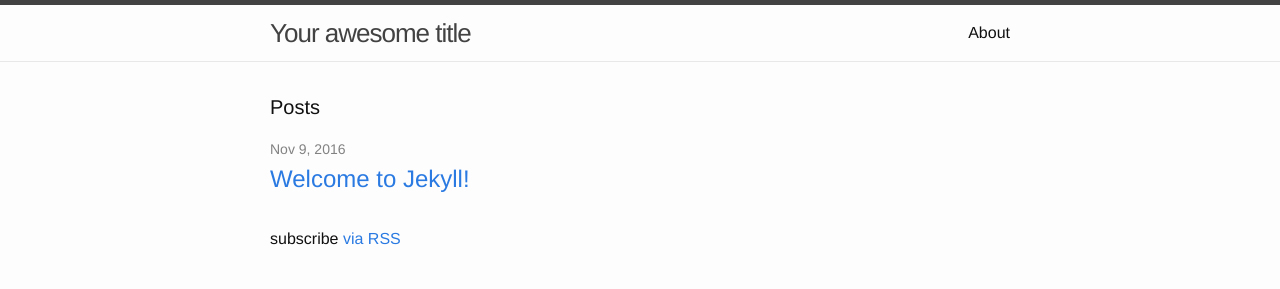
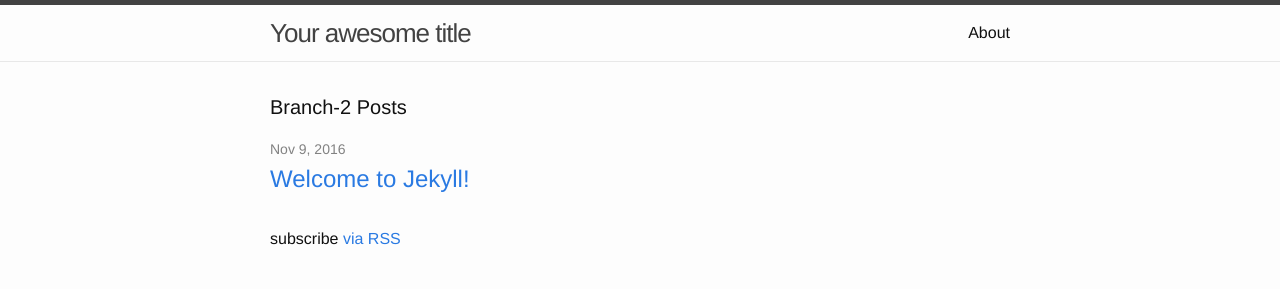
Before and after one commit to meenasharan/personalrepo, a Jekyll site: the page built from index.html, in a window 1280 px wide. Shown: the top 289 px of the page. Built offline with Jekyll 4.4.1, drawn with Linux system fonts in a browser that asks for light colours.

Commit message:
Testing for new branch and changes

```diff
--- a/index.html
+++ b/index.html
@@ -4,7 +4,7 @@
 
 <div class="home">
 
-  <h1 class="page-heading">Posts</h1>
+  <h1 class="page-heading">Branch-2 Posts</h1>
 
   <ul class="post-list">
     {% for post in site.posts %}
```
